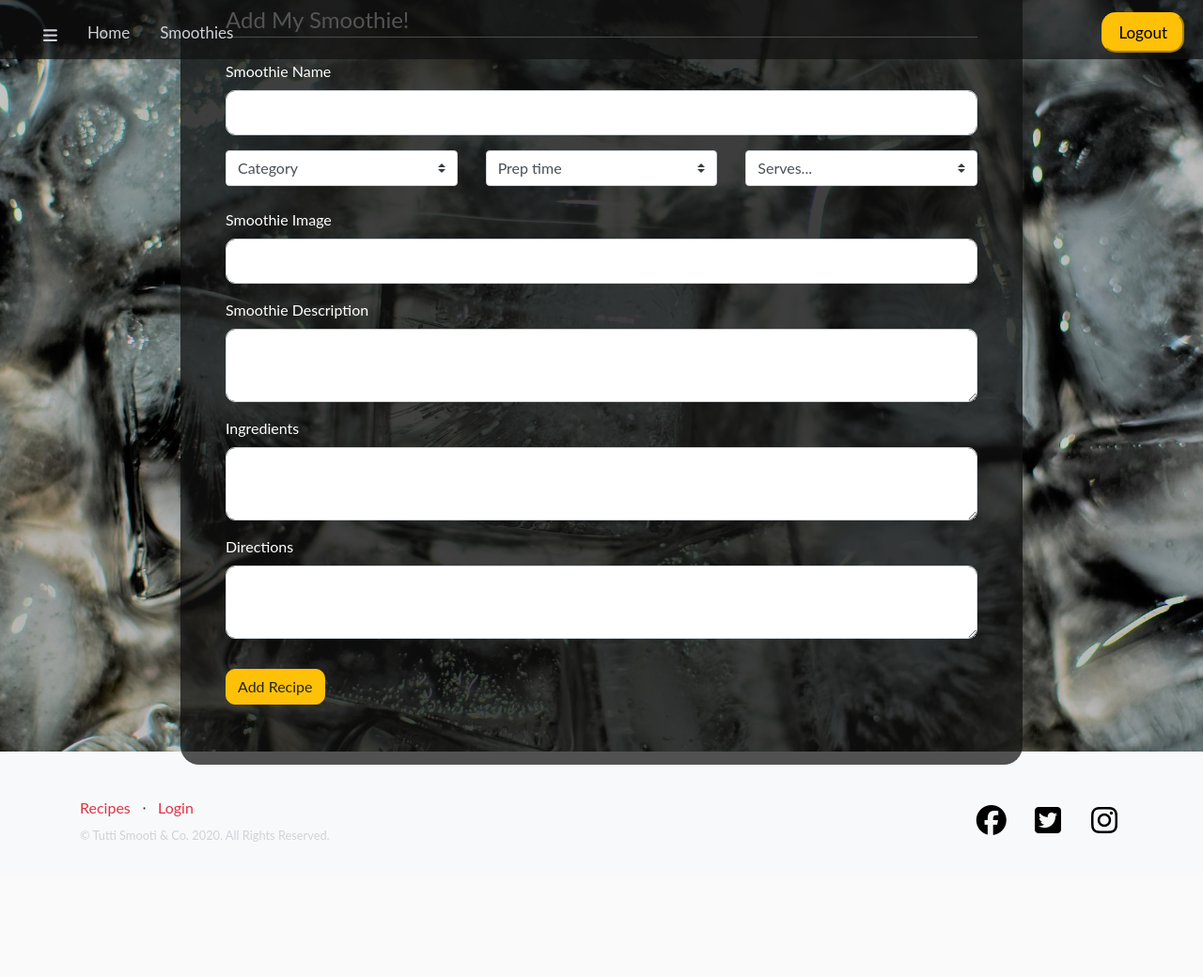
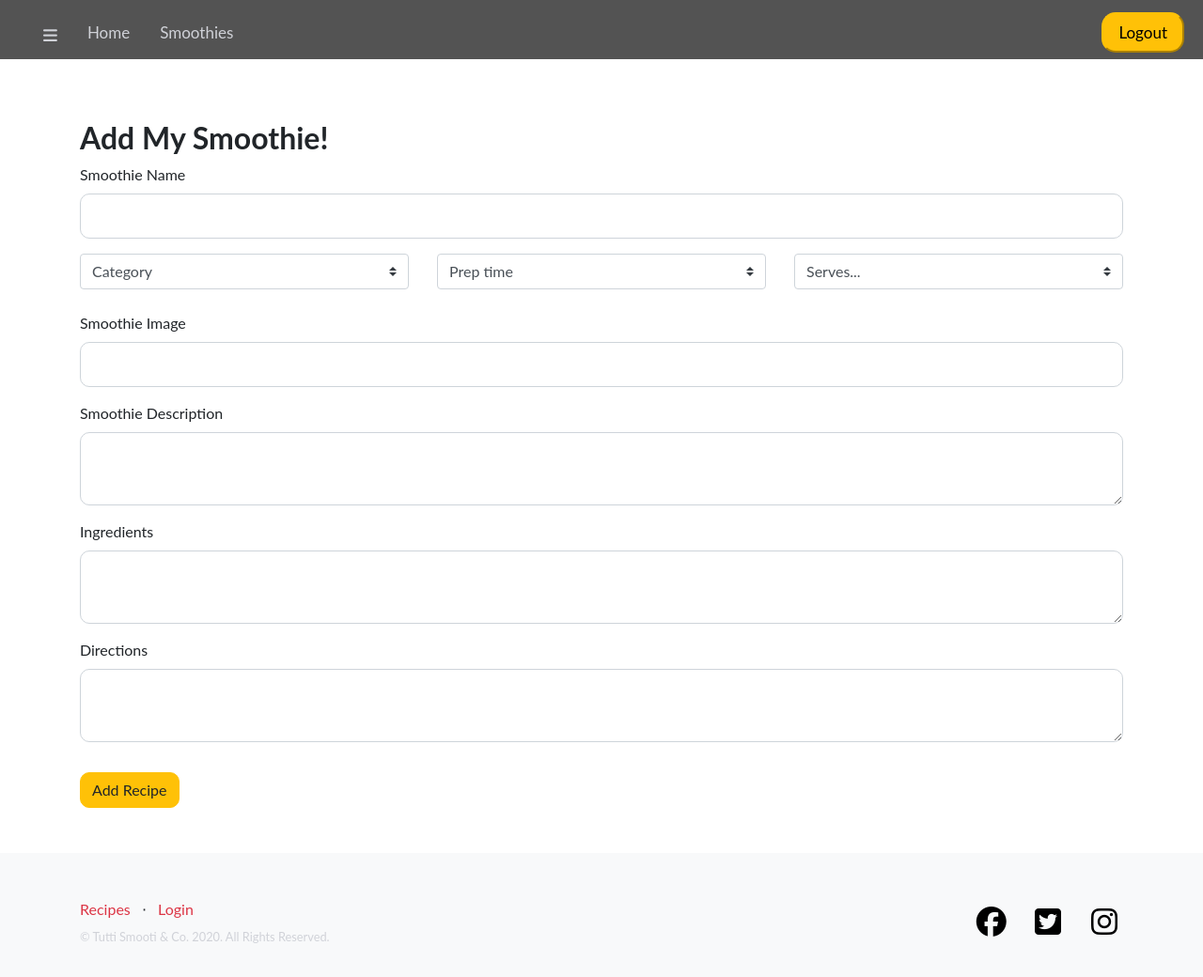
Before and after one commit to fudge88/MS3project, a Flask app: page /add_drinks in a window 1280 px wide. Shown: the whole page at 94% size. Before the commit the page ends 896 px from the top, so only its background shows below. Run offline with Flask 2, Linux system fonts and the light colour scheme; the visitor is signed in with stand-in values (Sample User, id 1); data that the repository does not hold is empty; some libraries are stand-ins or nearby versions.

Commit message:
adding min and max character lengths in

```diff
--- a/static/main.css
+++ b/static/main.css
@@ -343,19 +343,9 @@
 }
 
 
-
-
-
-.add-container{
-height: 100vh;
-  background: url("/static/img/icecubes1.jpg") no-repeat center center fixed;
-  -webkit-background-size: cover;
-  -moz-background-size: cover;
-  -o-background-size: cover;
-  background-size: cover;
-  display: flex;
-  align-items: center;
-  justify-content: center;
+.user-input{
+    margin-top: 8rem;
+    margin-bottom: 3rem
 }
 
 .view-container{
--- a/templates/adddrink.html
+++ b/templates/adddrink.html
@@ -1,19 +1,17 @@
 {% extends 'base.html' %} {% block content %}
 
-<section class="add-container text-white">
-
-<div class="jumbotron">
-
+<div class="container user-input">
+<h2 class="centre">Add My Smoothie!</h2>
 
 <form method="POST" action="{{ url_for('insert_drink') }}">
 
     <fieldset class="form-group">
-      <legend class="border-bottom mb-4">Add My Smoothie!</legend>
+
 <!--drink name-->
       <div class="form-group">
-        {{ form.drink_name.label(class="form-control-label") }}
+        {{ form.drink_name.label(class="form-control-label", class="validate", minlength="5", maxlength="25") }}
         {% if form.drink_name.errors %}
-        {{ form.drink_name(class="form-control form-control-lg is-invalid") }}
+        {{ form.drink_name(class="form-control form-control-lg is-invalid", class="validate", minlength="4", maxlength="25") }}
         <div class="invalid-feedback">
           {% for error in form.drink_name.errors %}
           <span>{{ error }}</span>
@@ -134,4 +132,6 @@
 </div>
 
 </section>
+
+
 {% endblock %}
--- a/templates/editdrinks.html
+++ b/templates/editdrinks.html
@@ -1,6 +1,6 @@
 {% extends 'base.html' %} {% block content %}
 
-<div class="container">
+<div class="container user-input">
 <h2 class="centre">Update my Smoothie!</h2>
   <form method="POST" class="needs-validation" novalidate>
     <div class="form-row">
```
